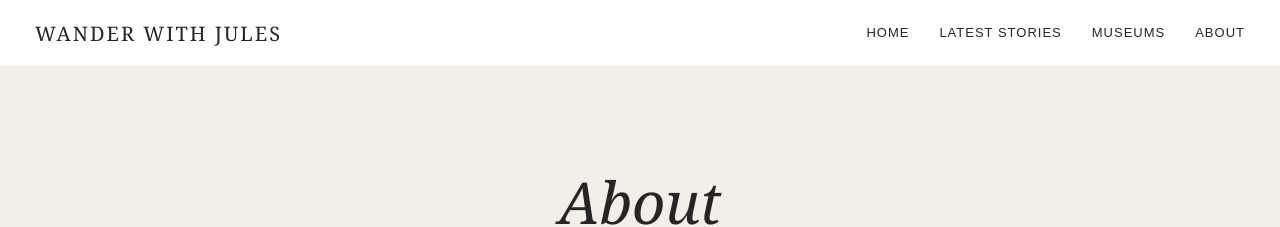
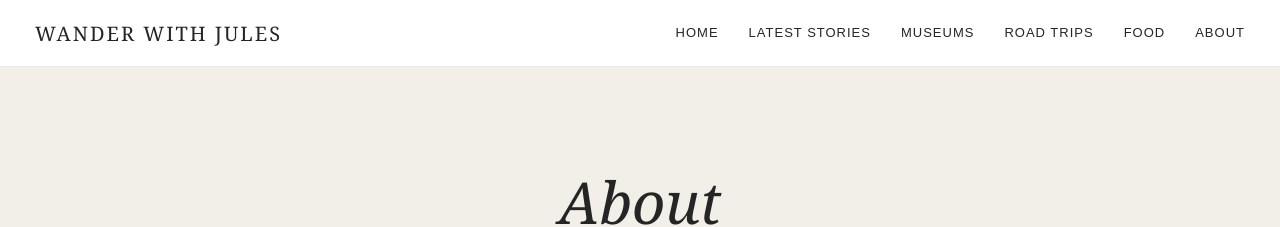
Before and after one commit to WanderWithJules/wanderwithjules.github.io, a Jekyll site: the page built from about.html, in a window 1280 px wide. Shown: the top 227 px of the page. Built offline with Jekyll 4.4.1, drawn with Linux system fonts in a browser that asks for light colours.

Commit message:
Update About navigation menu

```diff
--- a/about.html
+++ b/about.html
@@ -191,10 +191,13 @@ permalink: /about/
       </a>
 
       <div class="nav-links">
-        <a href="/">Home</a>
-        <a href="/#latest">Latest Stories</a>
-        <a href="/museums/">Museums</a>
-        <a href="/about/">About</a>
+  <a href="/">Home</a>
+  <a href="/#latest">Latest Stories</a>
+  <a href="/museums/">Museums</a>
+  <a href="/road-trips/">Road Trips</a>
+  <a href="/#food">Food</a>
+  <a href="/about/">About</a>
+</div>
       </div>
 
     </nav>
```
